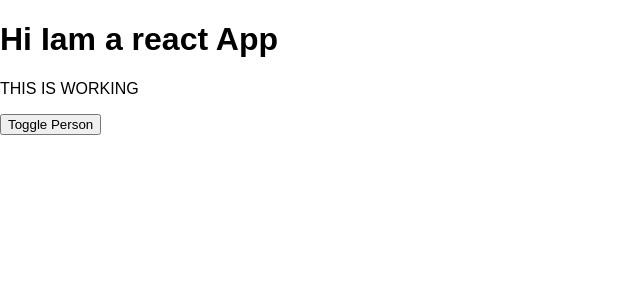
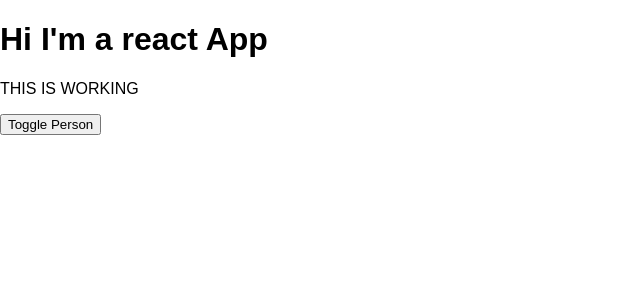
Before and after one commit to stefan-cross/react-complete-guide, a React (Create React App) app: page / in a window 1280 px wide. Shown: the top 300 px of the page, without its empty margins (0-640 px from the left). Built offline with nearby package versions, Linux system fonts and the light colour scheme.

Commit message:
chp7-statefull-component-containers2

```diff
--- a/src/components/Cockpit/Cockpit.js
+++ b/src/components/Cockpit/Cockpit.js
@@ -21,7 +21,7 @@ const cockpit = (props) => {
 
     return (
         <div className={classes.Cockpit}>
-            <h1>Hi Iam a react App</h1>
+            <h1>Hi I'm a react App</h1>
             <p className={assignedClasses.join(' ')}>THIS IS WORKING</p>
                 <button
                     className={btnClass}
```
